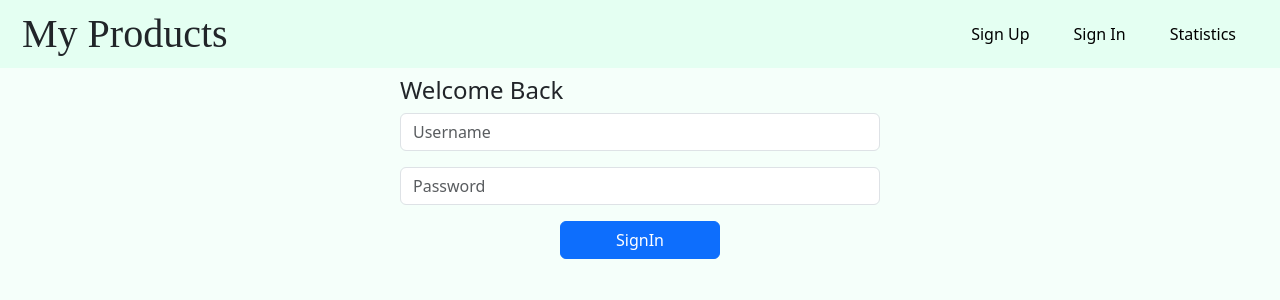
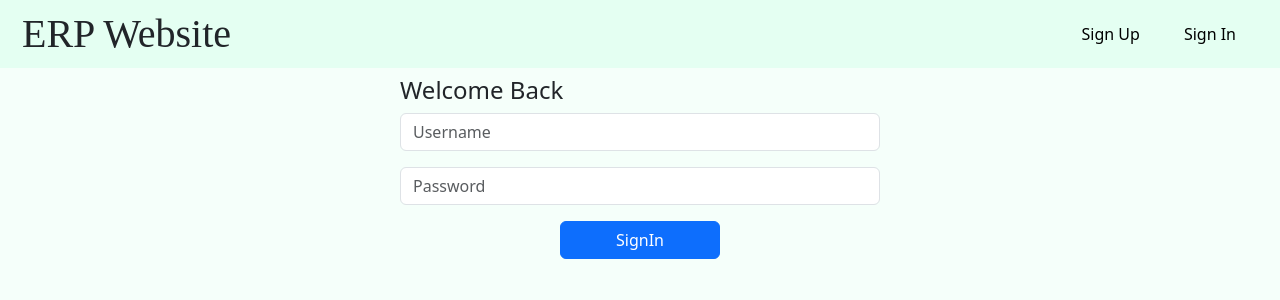
Before and after one commit to nirbhay221/ERP-CRUD-APP, a React (Create React App) app: page / in a window 1280 px wide. Shown: the top 300 px of the page. Built offline with nearby package versions, Linux system fonts and the light colour scheme.

Commit message:
Updated Navbar

```diff
--- a/src/components/Navbar.js
+++ b/src/components/Navbar.js
@@ -25,16 +25,28 @@ const Navbar = () => {
         <Nav className="navbar navbar-expand-lg" style={{ backgroundColor: '#e4fff2', padding: '10px' }}>
             <div className="container-fluid d-flex justify-content-between align-items-center">
                 <h1 style={{ fontFamily: 'Brush Script MT, cursive', margin: 0 }}>
-                    My Products
+                    ERP Website
                 </h1>
                 <div className="navbar-nav">
                     {isLoggedIn ? (
+                       <>
+                    <NavLink
+                        to="/statistics"
+                        style={({ isActive }) => ({
+                            ...navLinkStyle,
+                            ...(isActive ? activeStyle : {})
+                        })}
+                    >
+                        Statistics
+                    </NavLink>
+
                     <Button
                             variant='outline-primary'
                             onClick={() => dispatch(logout())}
                         >
                             Log out
                         </Button>
+                    </>
                     ) : (
                         <div style={{ display: 'flex', alignItems: 'center' }}>
                             <NavLink
@@ -55,15 +67,6 @@ const Navbar = () => {
                     >
                         Sign In
                     </NavLink>
-                            <NavLink
-                                to="/statistics"
-                                style={({ isActive }) => ({
-                                    ...navLinkStyle,
-                                    ...(isActive ? activeStyle : {})
-                                })}
-                            >
-                                Statistics
-                            </NavLink>
                         </div>
                     )}
                 </div>
```
Lines whose indentation alone changed are shown as unchanged.
